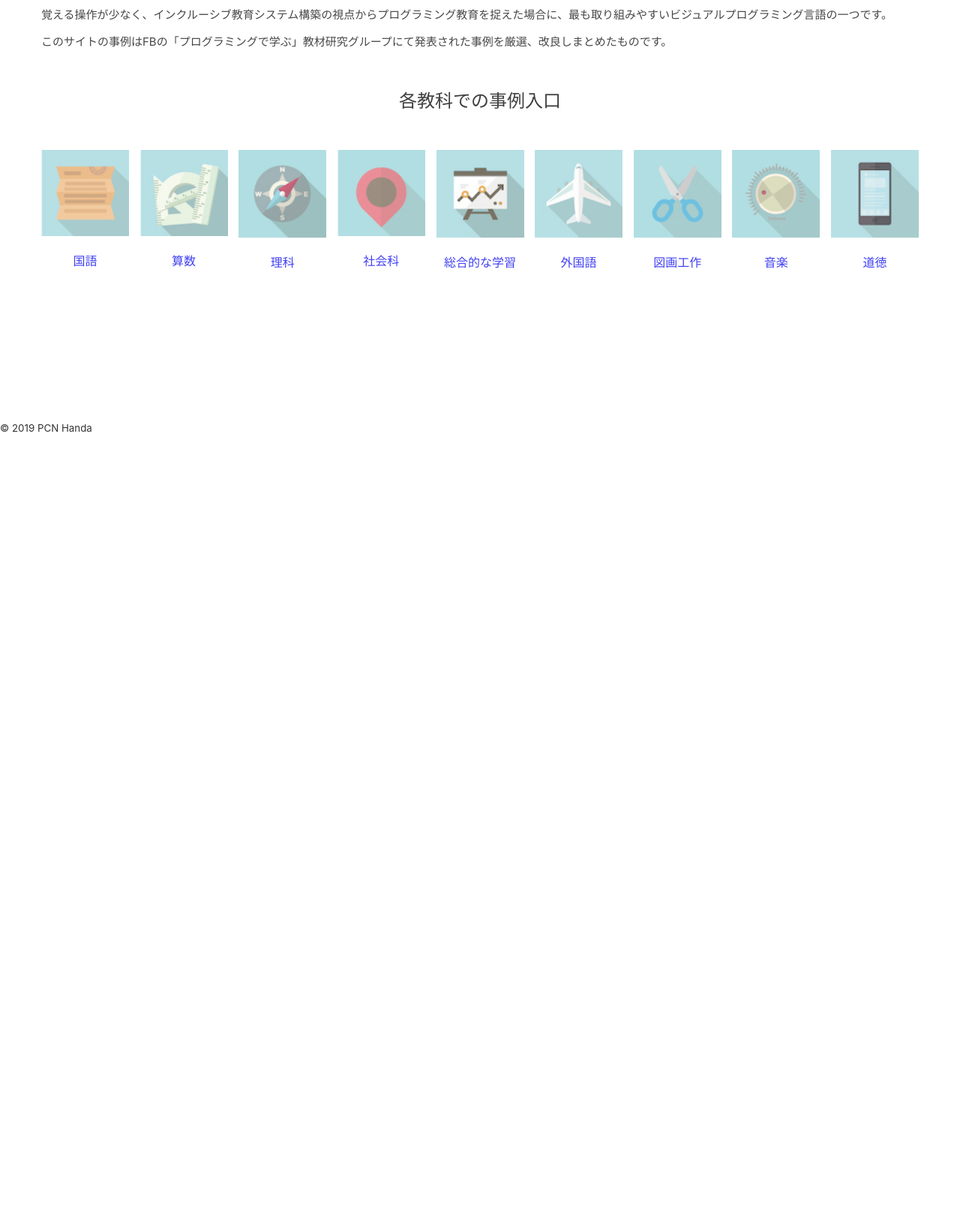
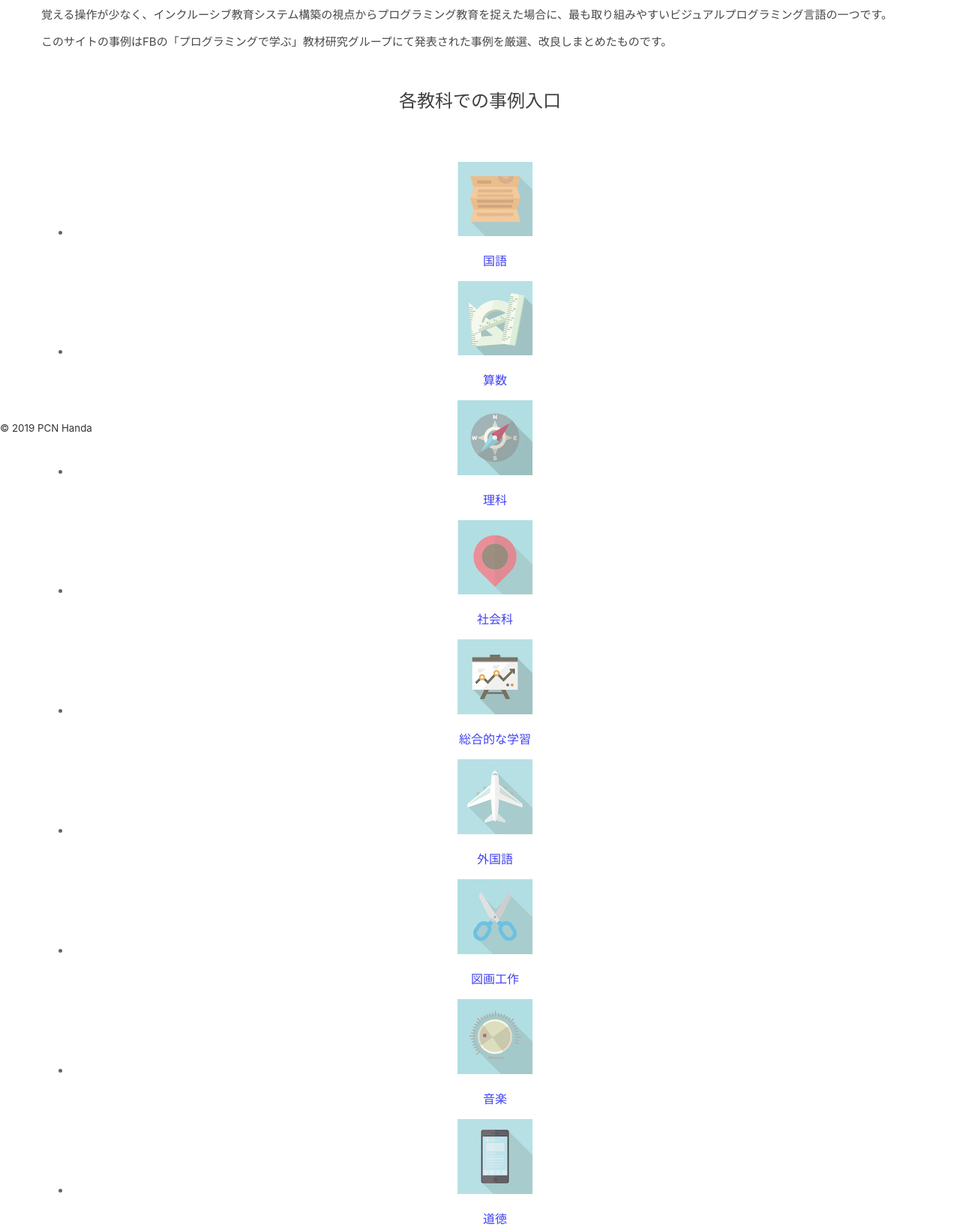
Before and after one commit to TKBY/Learning-by-Viscuit.github.io, a PHP site: page / in a window 1280 px wide. Shown: the part 766-2403 px from the top of the page at 75% size. Before the commit the page ends 1342 px from the top, so only its background shows below. Run offline with PHP 8.4, Linux system fonts and the light colour scheme.

Commit message:
Update stylesheet.css

```diff
--- a/stylesheet.css
+++ b/stylesheet.css
@@ -119,31 +119,3 @@ li{
 .heading h1{
   font-weight:normal;
 }*/
-
-/*5月4日　お試し　　*/
-.icon-list{
-  display:flex;
-  margin:0;
-  padding:0;
-  list-style:none;
-  justify-content:space-between;
-  flex-flow:row wrap:
- }
-/*5月4日　お試し　　*/
-.icon-list li{
-  flex:0 0 10%;
-  border 1px solid #ccc;
-  margin-bottom:10px;
-  }
-img{
-  width:100%;
-  }
- /*5月4日　お試し　　*/
-.tytle-space{
-  display:flex;
-  margin:0;
-  padding:0;
-  list-style:none;
-  justify-content:space-between;
-  flex-flow:row wrap:
- }
```
